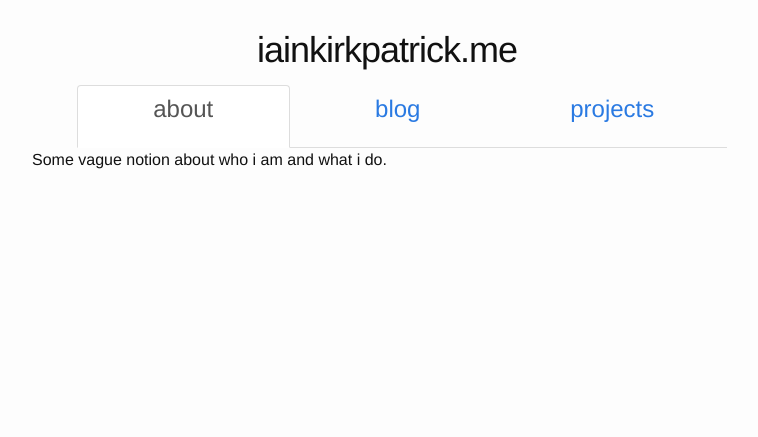
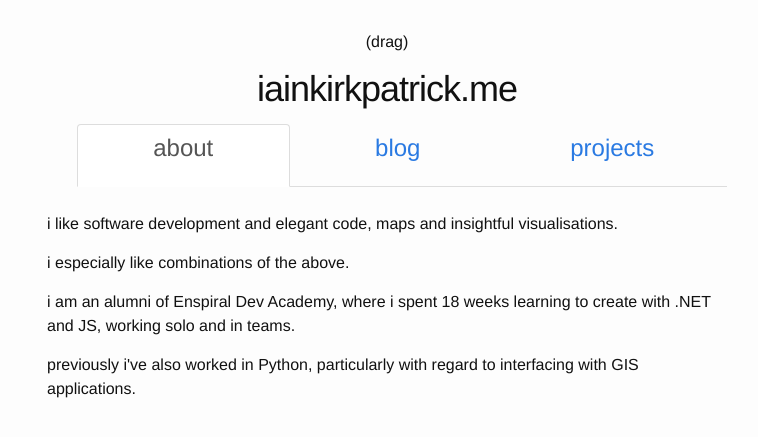
Before and after one commit to iainkirkpatrick/iainkirkpatrick.com, a Jekyll site: the page built from about.md, in a window 1280 px wide. Shown: the top 437 px of the page, without its empty margins (253-1011 px from the left). Built offline with Jekyll 4.4.1, drawn with Linux system fonts in a browser that asks for light colours; nearby versions of some CDN libraries; a script that is not in the unit is left out.

Commit message:
chchchanges

```diff
--- a/_includes/about.html
+++ b/_includes/about.html
@@ -1,3 +1,6 @@
-<div class="row">
-  <p>Some vague notion about who i am and what i do.</p>
+<div>
+  <p>i like software development and elegant code, maps and insightful visualisations.</p>
+  <p>i especially like combinations of the above.</p>
+  <p>i am an alumni of Enspiral Dev Academy, where i spent 18 weeks learning to create with .NET and JS, working solo and in teams.</p>
+  <p>previously i've also worked in Python, particularly with regard to interfacing with GIS applications.</p>
 </div>
--- a/_layouts/default.html
+++ b/_layouts/default.html
@@ -9,6 +9,9 @@
       <div class="globe wrapper"></div>
 
       <div class="wrapper">
+        <div class="instructions">
+          <p>(drag)</p>
+        </div>
         <div class="title">
           <h1>iainkirkpatrick.me</h1>
         </div>
--- a/_sass/_base.scss
+++ b/_sass/_base.scss
@@ -50,10 +50,18 @@ svg {
   margin-right: auto;
 }
 
+.instructions {
+  text-align: center;
+}
+
 #navTabs > li {
   width: 33%;
   text-align: center;
   text-decoration: none;
+}
+
+.tab-pane {
+  margin-top: 25px;
 }
 
 /**
```
